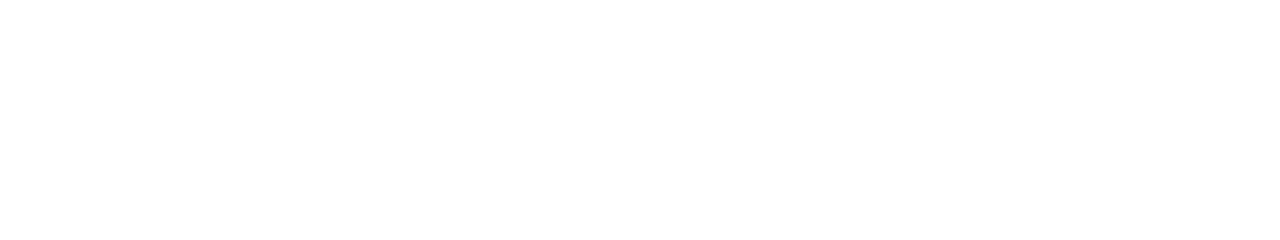
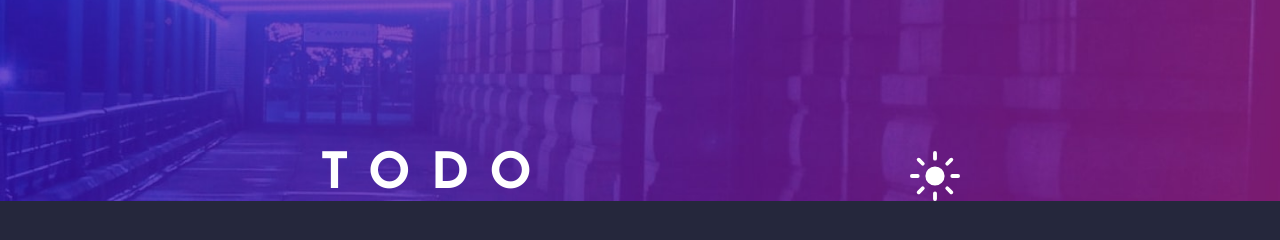
Before and after one commit to dansuiventure/to-do-app, a website: page index.html in a window 1280 px wide. Drawn offline with Linux system fonts and the light colour scheme.

Commit message:
add hero section

```diff
--- a/index.html
+++ b/index.html
@@ -14,6 +14,13 @@
   <title>Frontend Mentor | Todo app</title>
 </head>
 <body>
-
+  <div class="hero-image">
+    <div class="container">
+      <h1>Todo</h1>
+      <div class="icon-container">
+          <img src="images/icon-sun.svg" class="icon" alt="sun icon">
+      </div>
+    </div>
+  </div>
 </body>
 </html>
--- a/scss/components/_colors.scss
+++ b/scss/components/_colors.scss
@@ -1,5 +1,5 @@
 /* MAIN */
-
+$white: #fff;
 $primary: hsl(228, 45%, 44%);
 $check-bg: linear-gradient hsl(192, 100%, 67%) to hsl(280, 87%, 65%);
 
--- /dev/null
+++ b/scss/components/_hero.scss
@@ -0,0 +1,40 @@
+@use '../components/colors' as *;
+
+.hero-image {
+    background-image: url(../../images/bg-desktop-dark.jpg);
+    height: 50%;
+    background-position: center;
+    background-repeat: no-repeat;
+    background-size: cover;
+
+}
+
+.container {
+    margin: 0 auto;
+    padding-top: 15rem;
+    width: 50%;
+    z-index: 1;
+    display: flex;
+
+    justify-content: space-between;
+
+    h1 {
+        font-size: 5rem;
+        text-transform: uppercase;
+        color: $white;
+        letter-spacing: 2rem;
+    }
+
+    .icon-container {
+       align-items: center;
+       display: flex;
+
+       .icon {
+        width: 50px;
+        height: 50px;
+       }
+
+    }
+
+
+}
--- a/scss/components/_reset.scss
+++ b/scss/components/_reset.scss
@@ -1,3 +1,5 @@
+@use '../components/colors' as *;
+
 *{
     font-family: "Josefin Sans", sans-serif;
     margin: 0;
@@ -7,6 +9,7 @@
     border: none;
     text-decoration: none;
     transition: all 0.4s linear;
+
 }
 
 html {
@@ -15,3 +18,7 @@ html {
     scroll-behavior: smooth;
     scroll-padding-top:6rem ;
 }
+
+body {
+    background: $very-dark-desaturated-blue;
+}
--- a/scss/main.scss
+++ b/scss/main.scss
@@ -1,2 +1,3 @@
 @use 'components/reset';
-@use 'components/colors'
+@use 'components/colors';
+@use 'components/hero';
```
Also changed, not shown: assets/css/main.css, 1 other file.
